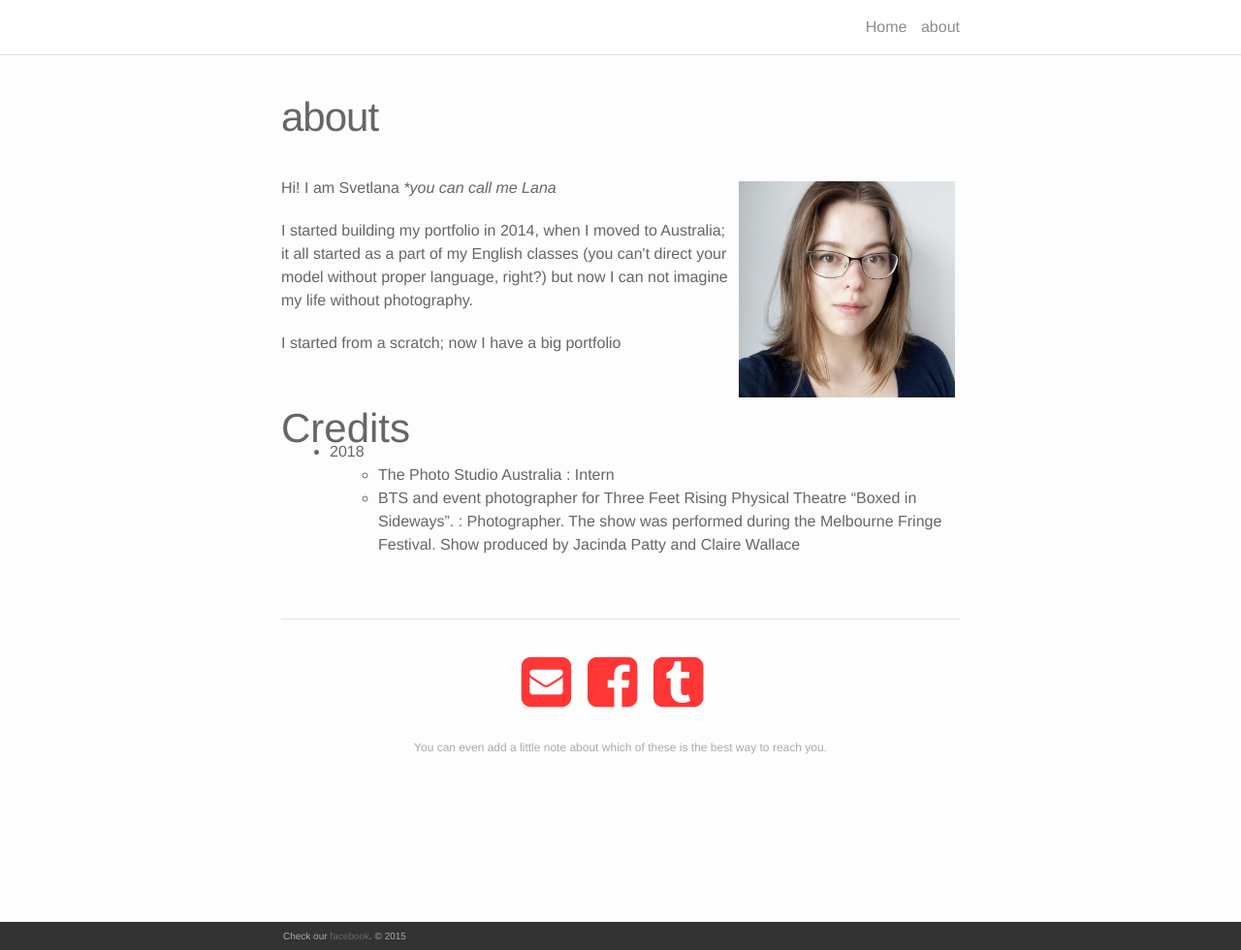
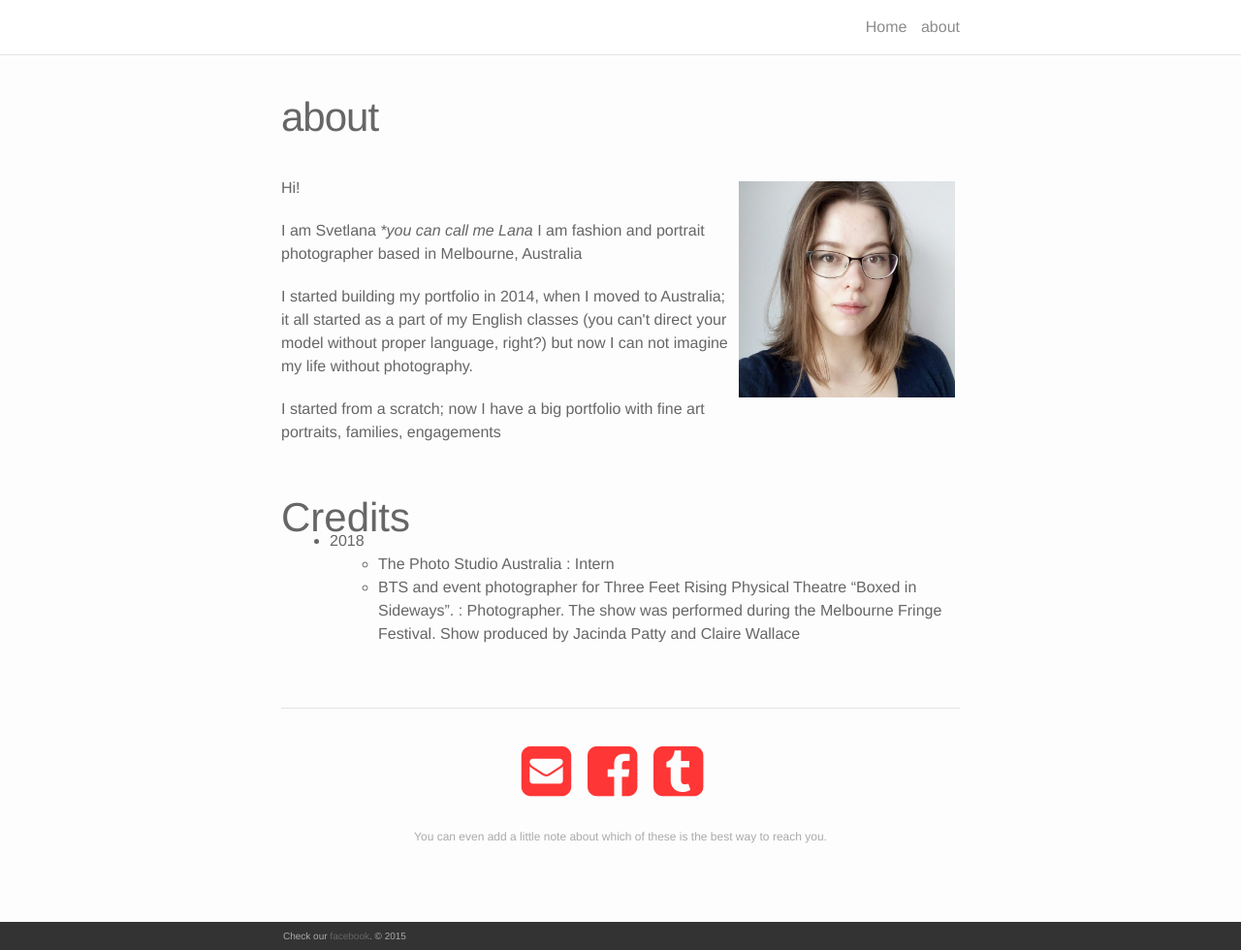
Before and after one commit to AlenPelin/keo-studio, a Jekyll site: the page built from about.md, in a window 1280 px wide and 980 px high. Shown: the whole window at 97% size. Built offline with Jekyll 4.4.1, drawn with Linux system fonts in a browser that asks for light colours; nearby versions of some CDN libraries.

Commit message:
Update from Forestry.io - Updated about.md

```diff
--- a/about.md
+++ b/about.md
@@ -6,11 +6,13 @@ permalink: "/about/"
 ---
 <img class="col one right" src="/media/avatar.jpg">
 
-<p>Hi! I am Svetlana <i>*you can call me Lana</i></p>
+<p>Hi!</p>
+
+<p> I am Svetlana <i>*you can call me Lana</i> I am fashion and portrait photographer based in Melbourne, Australia</p>
 
 <p>I started building my portfolio in 2014, when I moved to Australia; it all started as a part of my English classes (you can't direct your model without proper language, right?) but now I can not imagine my life without photography.</p>
 
-<p>I started from a scratch; now I have a big portfolio</p>
+<p>I started from a scratch; now I have a big portfolio with fine art portraits, families, engagements</p>
 
 <br/>
 
```
